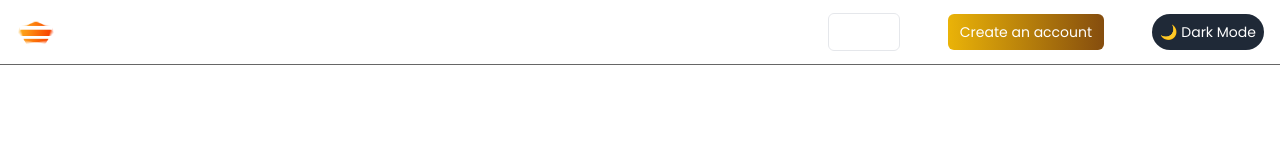
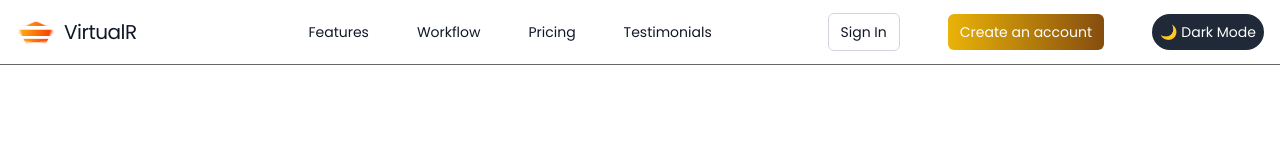
Before and after one commit to Nimasaghi-dev/landing-page, a React (Vite) app: page / in a window 1280 px wide. Shown: the top 160 px of the page. Built offline with nearby package versions, Linux system fonts and the light colour scheme.

Commit message:
fix:Light/Dark mode now is fixed

```diff
--- a/src/components/Navbar.jsx
+++ b/src/components/Navbar.jsx
@@ -17,20 +17,20 @@ const Navbar = ({ darkMode, setDarkMode }) => {
                 <div className="flex justify-between items-center">
                     <div className="flex items-center flex-shrink-0">
                         <img className='h-10 w-10 mr-2' src={logo} alt="logo" />
-                        <span className="text-xl tracking-tight">VirtualR</span>
+                        <span className="text-xl tracking-tight text-gray-900 dark:text-white">VirtualR</span>
                     </div>
                     <ul className='hidden lg:flex ml-14 space-x-12'>
                         {navItems.map((item, index) => (
-                            <li key={{ index }}>
-                                <a href={item.href}>{item.label}</a>
+                            <li key={index}>
+                                <a href={item.href} className="text-gray-900 dark:text-white hover:text-orange-700 dark:hover:text-yellow-400">{item.label}</a>
                             </li>
                         ))}
                     </ul>
                     <div className="hidden lg:flex justify-center space-x-12 items-center">
-                        <a href="#" className='py-2 px-3 border rounded-md hover:bg-neutral-800'>
+                        <a href="#" className='py-2 px-3 border border-gray-300 dark:border-neutral-700 rounded-md text-gray-900 dark:text-white hover:bg-gray-100 dark:hover:bg-neutral-800'>
                             Sign In
                         </a>
-                        <a href="#" className='bg-gradient-to-r from-yellow-500 to-yellow-800 py-2 px-3 rounded-md hover:from-yellow-400 hover:to-yellow-700'>
+                        <a href="#" className='bg-gradient-to-r from-yellow-500 to-yellow-800 py-2 px-3 rounded-md text-white hover:from-yellow-400 hover:to-yellow-700'>
                             Create an account
                         </a>
                         <DarkMode darkMode={darkMode} setDarkMode={setDarkMode} />
@@ -43,19 +43,19 @@ const Navbar = ({ darkMode, setDarkMode }) => {
                     </div>
                 </div>
                 {mobileDrawerOpen && (
-                    <div className="fixed-right-0 z-20 bg-neutral-900 w-full p-12 flex flex-col justify-center items-center lg:hidden">
+                    <div className="fixed-right-0 z-20 bg-white dark:bg-neutral-900 w-full p-12 flex flex-col justify-center items-center lg:hidden">
                         <ul>
                             {navItems.map((item, index) => (
                                 <li key={ index } className='py-4'>
-                                    <a href={item.href}>{item.label}</a>
+                                    <a href={item.href} className="text-gray-900 dark:text-white hover:text-orange-700 dark:hover:text-yellow-400">{item.label}</a>
                                 </li>
                             ))}
                         </ul>
                         <div className="flex space-x-6">
-                            <a href="#" className='py-2 px-3 border rounded-md hover:bg-neutral-800'>
+                            <a href="#" className='py-2 px-3 border border-gray-300 dark:border-neutral-700 rounded-md text-gray-900 dark:text-white hover:bg-gray-100 dark:hover:bg-neutral-800'>
                                 Sign In
                             </a>
-                            <a href="#" className='py-2 px-3 rounded-md bg-gradient-to-r from-orange-500 to-orange-800 hover:from-orange-400 hover:to-orange-700'>
+                            <a href="#" className='py-2 px-3 rounded-md bg-gradient-to-r from-orange-500 to-orange-800 text-white hover:from-orange-400 hover:to-orange-700'>
                                 Create an account
                             </a>
                         </div>
```
